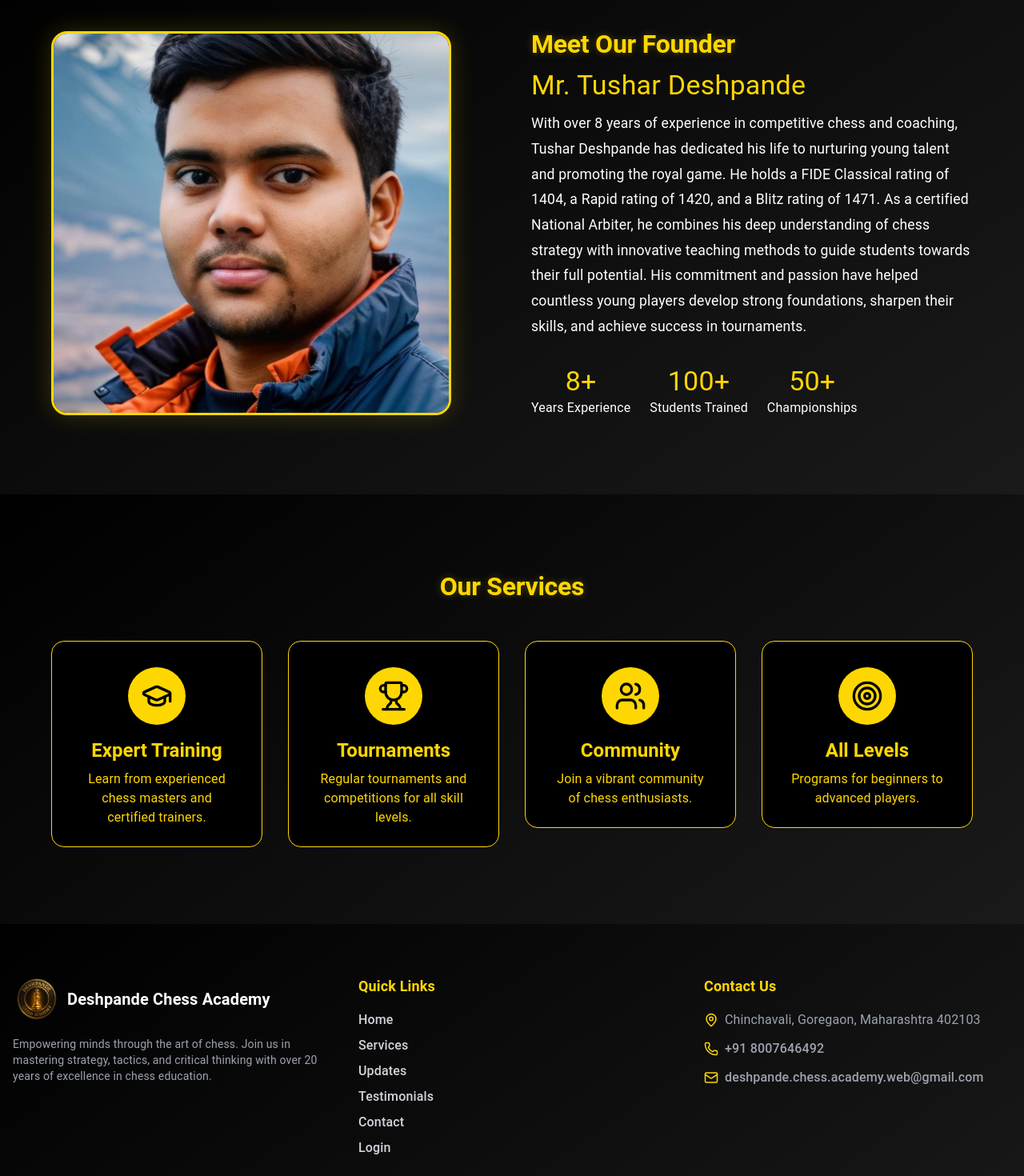
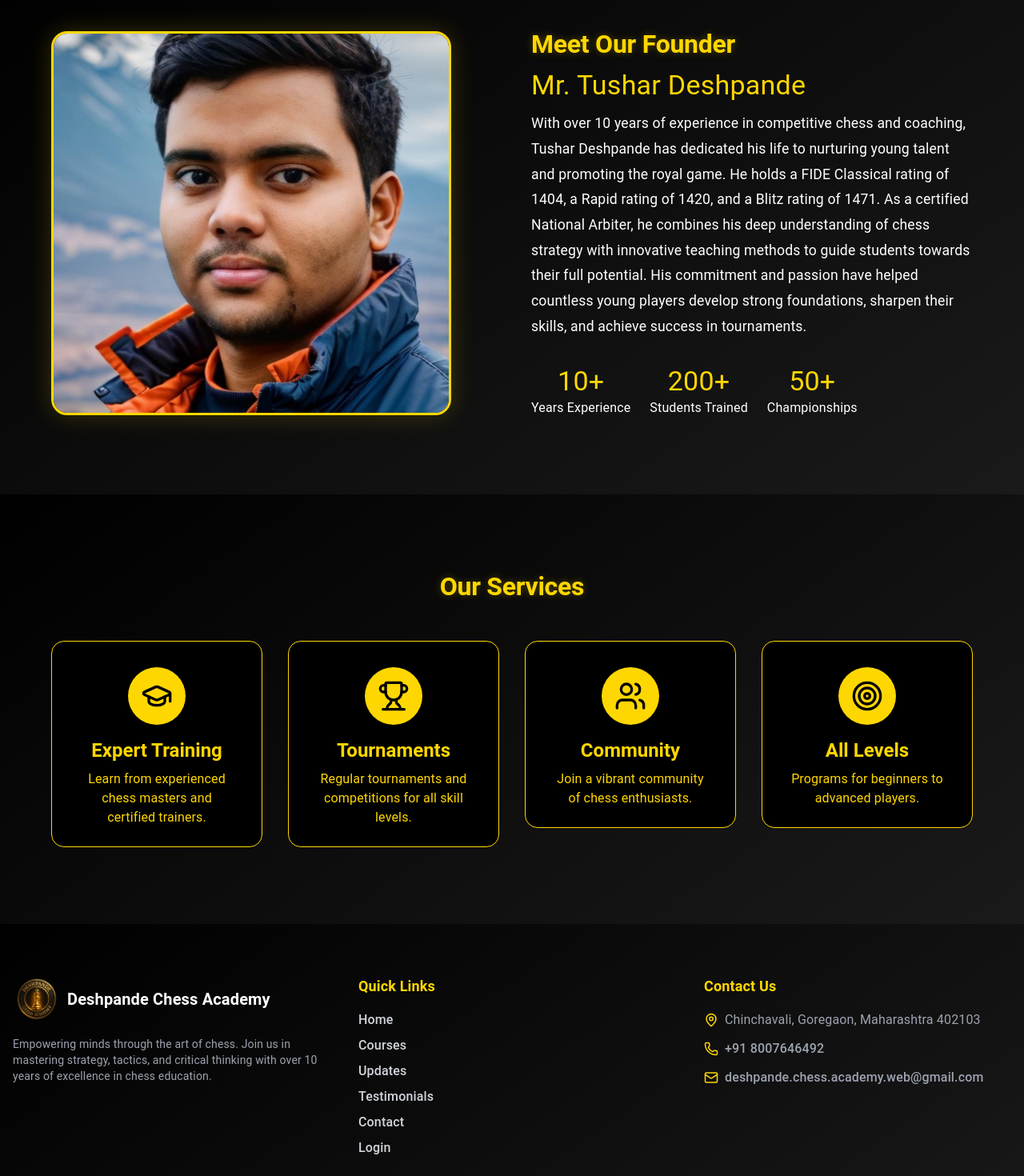
Before and after one commit to TusharKishorDeshpande/DeshpandeChessAcademy, a React (Vite) app in the folder frontend/: page / in a window 1280 px wide. Shown: the part 940-2410 px from the top of the page at 80% size. Built offline with nearby package versions, Linux system fonts and the light colour scheme; no server answers.

Commit message:
Added social links and updated some details

```diff
--- a/frontend/index.html
+++ b/frontend/index.html
@@ -2,7 +2,7 @@
 <html lang="en">
   <head>
     <meta charset="UTF-8" />
-    <link rel="icon" type="image/svg+xml" href="/vite.svg" />
+    <link rel="icon" type="image/svg+xml" href="/favicon_1.svg" />
     <meta name="viewport" content="width=device-width, initial-scale=1.0" />
     <link rel="icon" type="image/svg+xml" href="/favicon_1.svg" />
     <title>Deshpande Chess Academy</title>
--- a/frontend/src/components/layout/Footer.jsx
+++ b/frontend/src/components/layout/Footer.jsx
@@ -13,11 +13,18 @@ import {
 export default function Footer() {
   const navLinks = [
     { title: "Home", path: "/" },
-    { title: "Services", path: "/services" },
+    { title: "Courses", path: "/services" },
     { title: "Updates", path: "/updates" },
     { title: "Testimonials", path: "/testimonials" },
     { title: "Contact", path: "/contact" },
     { title: "Login", path: "/login" },
+  ];
+
+  const socialLinks = [
+    { icon: Facebook, url: "https://www.facebook.com/" },
+    { icon: Twitter, url: "https://x.com/" },
+    { icon: Instagram, url: "https://www.instagram.com/deshpande.chess.academy" },
+    { icon: Youtube, url: "https://www.youtube.com/" },
   ];
 
   return (
@@ -40,7 +47,7 @@ export default function Footer() {
             </div>
             <p className="text-sm text-gray-400">
               Empowering minds through the art of chess. Join us in mastering
-              strategy, tactics, and critical thinking with over 20 years of
+              strategy, tactics, and critical thinking with over 10 years of
               excellence in chess education.
             </p>
           </div>
@@ -108,10 +115,10 @@ export default function Footer() {
         <div className="mt-12 pt-8 border-t border-gray-800">
           <div className="flex flex-col md:flex-row justify-between items-center gap-4">
             <div className="flex gap-6">
-              {[Facebook, Twitter, Instagram, Youtube].map((Icon, index) => (
+              {socialLinks.map(({ icon: Icon, url }, index) => (
                 <a
                   key={index}
-                  href="#"
+                  href={url}
                   className="hover:text-yellow-400 transition-colors text-gray-400"
                   aria-label="Social Media"
                 >
--- a/frontend/src/pages/About.jsx
+++ b/frontend/src/pages/About.jsx
@@ -310,7 +310,7 @@ const About = () => {
                       variant={isMobile ? "h5" : "h4"}
                       sx={{ color: "#FFD700" }}
                     >
-                      8+
+                      10+
                     </Typography>
                     <Typography sx={{ color: "#FFF" }}>
                       Years of Excellence
--- a/frontend/src/pages/Home.jsx
+++ b/frontend/src/pages/Home.jsx
@@ -145,7 +145,7 @@ const Home = () => {
                     textAlign: { xs: "center", md: "left" },
                   }}
                 >
-                  With over 8 years of experience in competitive chess and
+                  With over 10 years of experience in competitive chess and
                   coaching, Tushar Deshpande has dedicated his life to nurturing
                   young talent and promoting the royal game. He holds a FIDE
                   Classical rating of 1404, a Rapid rating of 1420, and a Blitz
@@ -170,7 +170,7 @@ const Home = () => {
                       variant={isMobile ? "h5" : "h4"}
                       sx={{ color: "#FFD700" }}
                     >
-                      8+
+                      10+
                     </Typography>
                     <Typography sx={{ color: "#FFF" }}>
                       Years Experience
@@ -181,7 +181,7 @@ const Home = () => {
                       variant={isMobile ? "h5" : "h4"}
                       sx={{ color: "#FFD700" }}
                     >
-                      100+
+                      200+
                     </Typography>
                     <Typography sx={{ color: "#FFF" }}>
                       Students Trained
```
